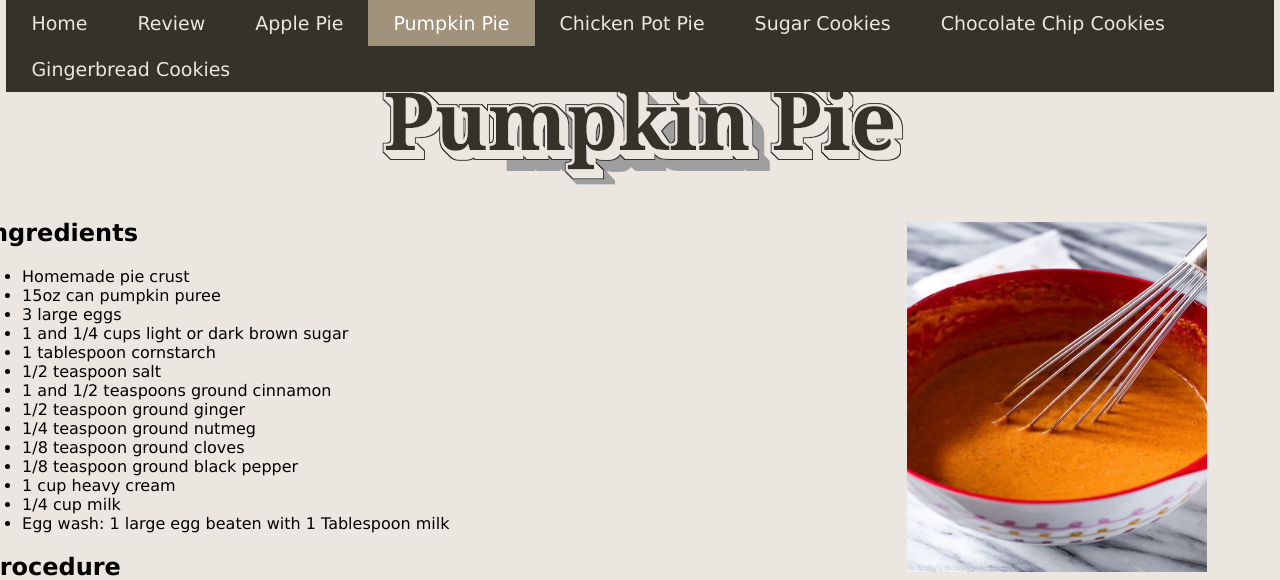
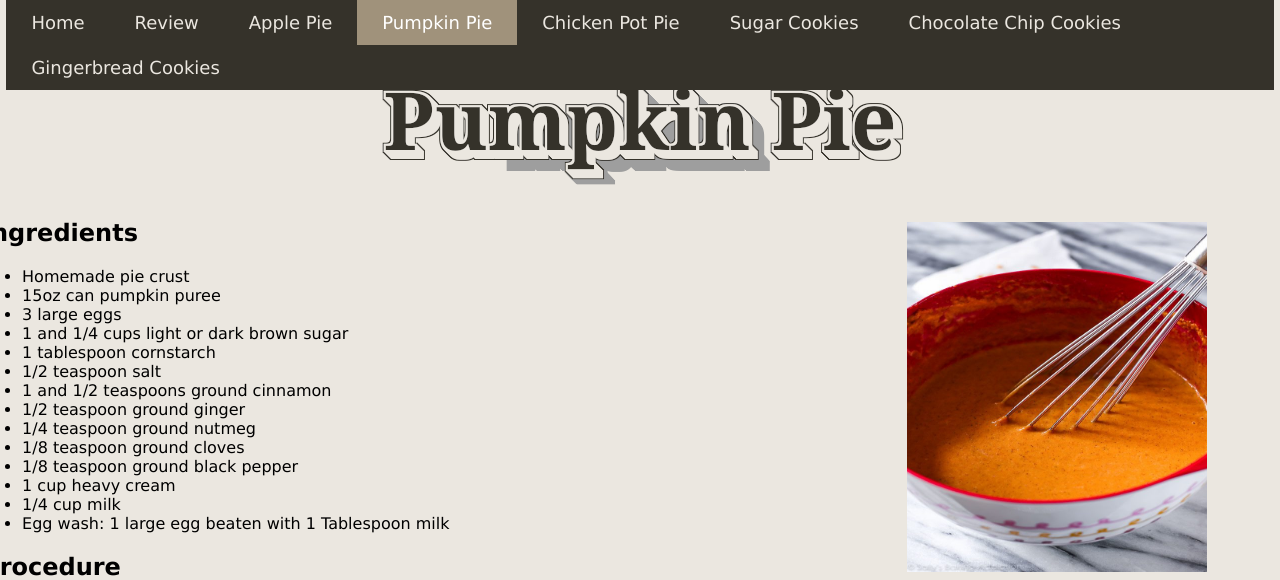
Before and after one commit to RachelxJohnson/Rachel-Johnson-Nirel-Indurkar-6, a PHP site: page /pumpkinpiepage.html in a window 1280 px wide. Shown: the top 580 px of the page. Run offline with PHP 8.4, Linux system fonts and the light colour scheme.

Commit message:
Edited css
Now completely finished

```diff
--- a/mystylefinal.css
+++ b/pumpkinpage.css
@@ -63,7 +63,7 @@ html {
   text-align: center;
   padding: 12px 25px;
   text-decoration: none;
-  font-size: 19px;
+  font-size: 18px;
 }
 
 .topnav a:hover {
--- a/pumpkinpiepage.html
+++ b/pumpkinpiepage.html
@@ -1,7 +1,7 @@
 <!DOCTYPE html>
 <html lang="en">
 <head>
-    <link rel="stylesheet" href="mystylefinal.css"/>
+    <link rel="stylesheet" href="pumpkinpage.css"/>
 
     <meta charset="UTF-8">
     <meta name="viewport" content="width=device-width, initial-scale=1.0">
```
